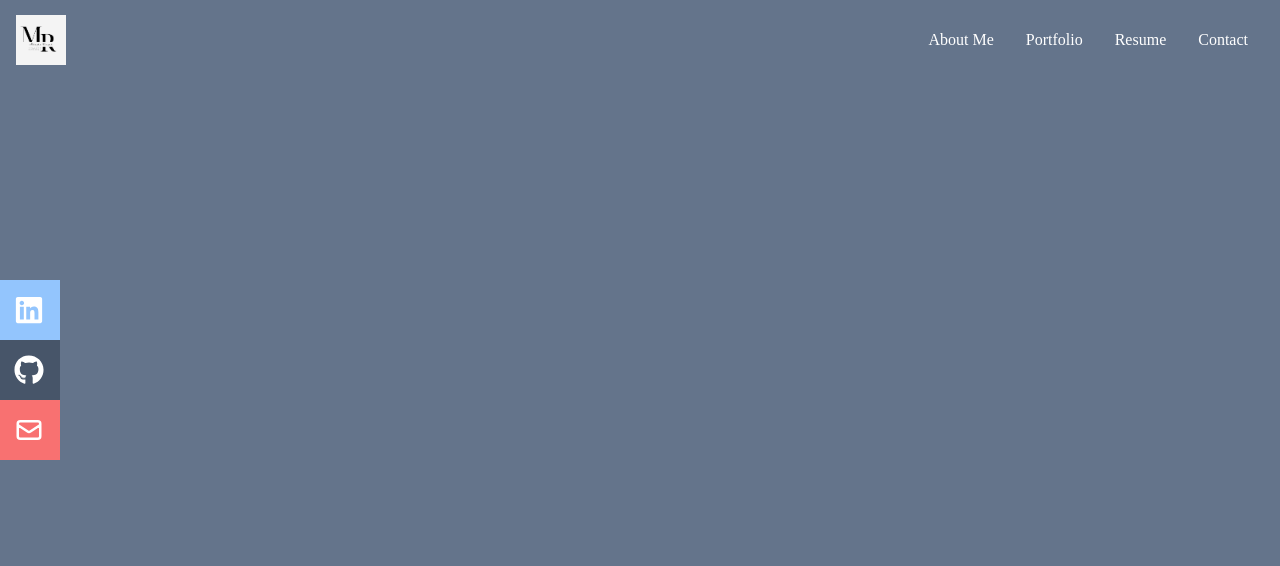
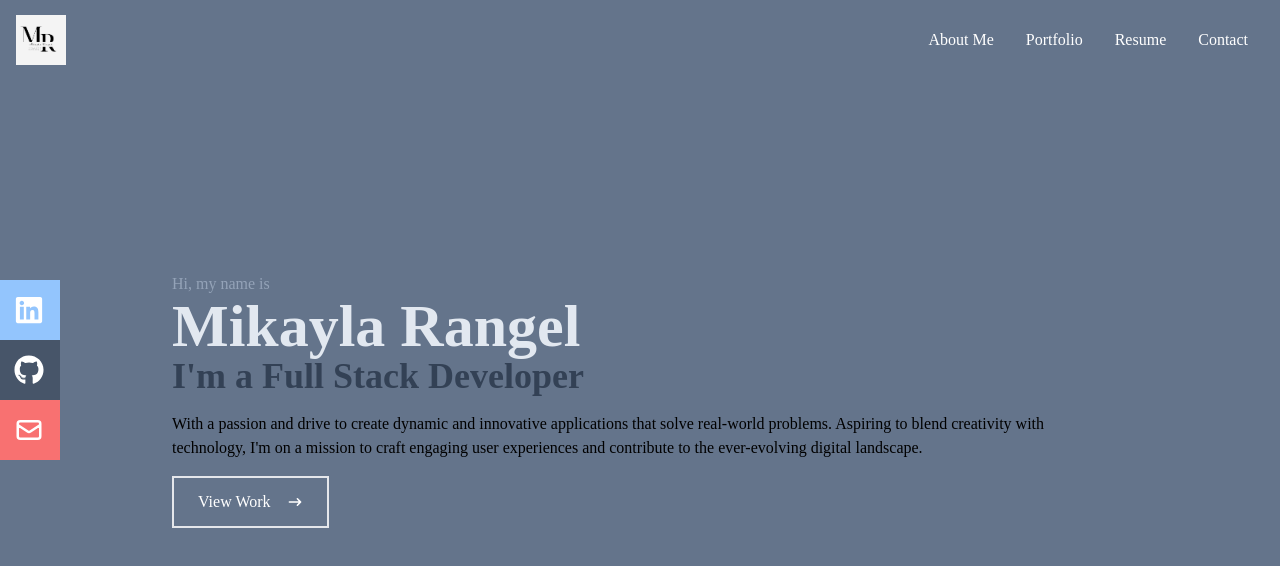
Before and after one commit to mika111420/Mikayla-React-Portfolio, a React (Create React App) app: page / in a window 1280 px wide. Shown: the top 566 px of the page. Built offline with nearby package versions, Linux system fonts and the light colour scheme; the HTML template or start-up script is replaced by a standard one.

Commit message:
styled About Me & configured for user interaction

```diff
--- a/src/components/Home.jsx
+++ b/src/components/Home.jsx
@@ -3,7 +3,20 @@ import {HiArrowNarrowRight} from 'react-icons/hi'
 
 const Home = () => {
   return (
-    <div className='w-full h-screen bg-slate-500'>Home</div>
+    <div name='home' className='w-full h-screen bg-slate-500'>
+
+        <div className='max-w-[1000px] mx-auto px-8 flex flex-col justify-center h-full'>
+            <p className='text-slate-400'>Hi, my name is</p>
+            <h1 className='text-4xl sm:text-6xl font-bold text-slate-200'>Mikayla Rangel</h1>
+            <h2 className='text-2xl sm:text-4xl font-semibold text-slate-700'>I'm a Full Stack Developer</h2>
+            <p className='py-4 max-w=[700px]'>With a passion and drive to create dynamic and innovative applications that solve real-world problems.
+             Aspiring to blend creativity with technology, I'm on a mission to craft engaging user experiences and contribute to the ever-evolving digital landscape.</p>
+             <div>
+                <button className='text-white border-2 px-6 py-3 flex items-center hover:bg-slate-800'>View Work<HiArrowNarrowRight className='ml-4' /></button>
+             </div>
+        </div>
+
+    </div>
   )
 }
 
```
